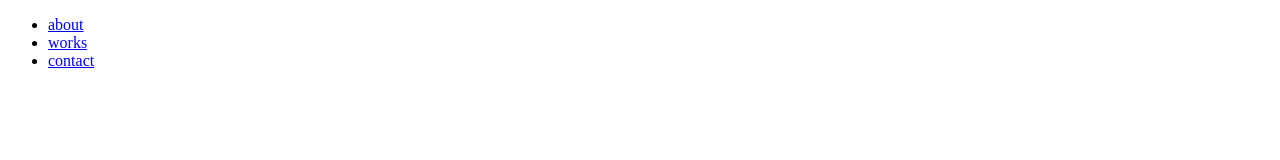
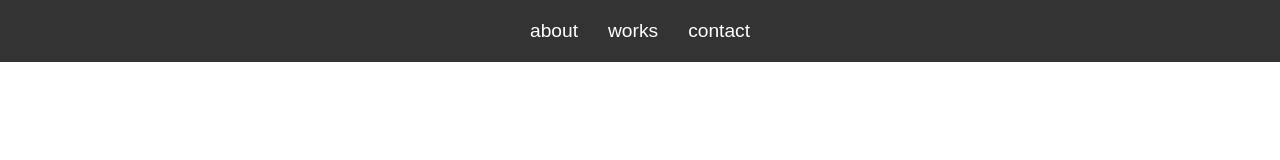
Before and after one commit to QxpoXq/mysite, a plain HTML site: page index.html in a window 1280 px wide. Drawn offline with Linux system fonts and the light colour scheme.

Commit message:
pre header

```diff
--- a/index.html
+++ b/index.html
@@ -8,6 +8,7 @@
 </head>
 <body>
     <header id="header">
+        <div class="container">
             <nav>
                 <ul>
                     <li><a href="#">about</a></li>
@@ -15,6 +16,7 @@
                     <li><a href="#">contact</a></li>
                     </ul>
             </nav>
+        </div>
     </header>
     <main>
 
--- a/style.css
+++ b/style.css
@@ -1 +1,40 @@
 @charset 'utf-8';
+
+body {
+    font-size: 100%;
+    margin: 0;
+    padding: 0;
+    font-family: Arial, Helvetica, sans-serif;
+}
+
+header {
+    background: #333;
+    padding: 20px 0;
+}
+
+.container {
+    display: flex;
+    justify-content: center;
+}
+
+nav ul {
+    display: flex;
+    list-style: none;
+    margin: 0;
+    padding: 0;
+}
+
+nav ul li {
+    margin: 0 15px;
+}
+
+nav ul li a{
+    color: white;
+    text-decoration: none;
+    font-size: 1.2em;
+    transition: color 0.3s ease;
+}
+
+nav ul li a:hover {
+    color: #f39c12;
+}
```
Lines whose indentation alone changed are shown as unchanged.
